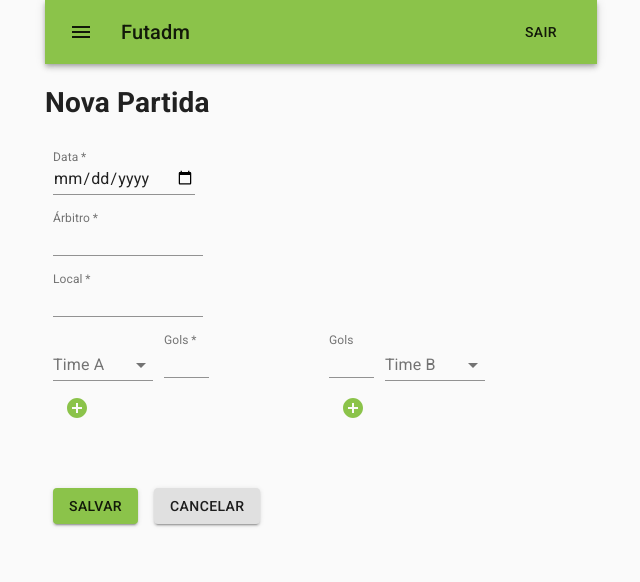
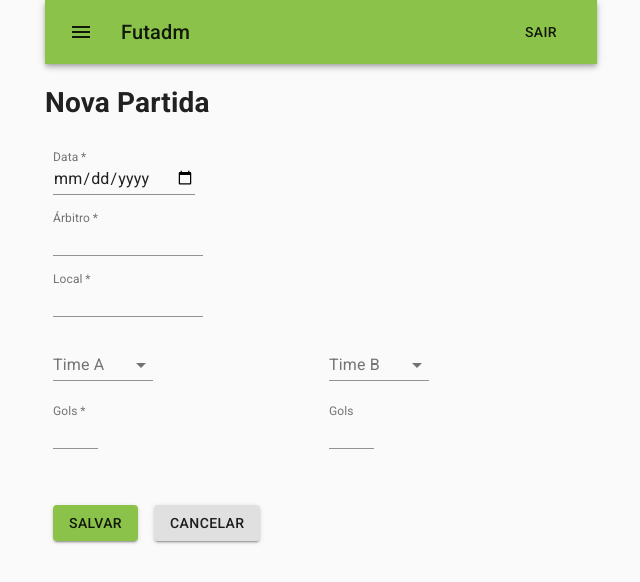
Before and after one commit to dsm-cefet-rj/trabalho-integrado-2020-1-grupo-5, a React (Create React App) app in the folder src/front-end/: page /partidas/1 in a window 1280 px wide. Shown: the top 582 px of the page, without its empty margins (319-959 px from the left). Built offline with nearby package versions, Linux system fonts and the light colour scheme; data requests are answered from the project's data file.

Commit message:
Ajustando times e colocando select dos jogadores no módulo Partida

```diff
--- a/src/front-end/src/components/adms/ListagemAdm.js
+++ b/src/front-end/src/components/adms/ListagemAdm.js
@@ -2,7 +2,6 @@ import React, {useEffect} from 'react';
 import {Link} from "react-router-dom";
 import {useSelector, useDispatch} from 'react-redux';
 import {deleteAdmServer, fetchAdms, selectAllAdms} from './AdmsSlice'
-import {makeStyles} from '@material-ui/core/styles';
 import Box from '@material-ui/core/Box';
 import IconButton from '@material-ui/core/IconButton';
 import AddCircleIcon from '@material-ui/icons/AddCircle';
--- a/src/front-end/src/components/partidas/FormPartida.js
+++ b/src/front-end/src/components/partidas/FormPartida.js
@@ -4,22 +4,35 @@ import {useDispatch, useSelector} from 'react-redux';
 import {yupResolver} from '@hookform/resolvers/yup';
 import {useForm, Controller} from "react-hook-form";
 import Button from '@material-ui/core/Button';
-import { makeStyles} from '@material-ui/core/styles';
+import {makeStyles} from '@material-ui/core/styles';
 import TextField from '@material-ui/core/TextField';
-import AddCircleIcon from '@material-ui/icons/AddCircle';
-import IconButton from '@material-ui/core/IconButton';
 import Grid from '@material-ui/core/Grid';
 import MenuItem from '@material-ui/core/MenuItem';
 import InputLabel from '@material-ui/core/InputLabel';
 import FormHelperText from '@material-ui/core/FormHelperText';
 import FormControl from '@material-ui/core/FormControl';
 import Select from '@material-ui/core/Select';
+import Input from '@material-ui/core/Input';
+import ListItemText from '@material-ui/core/ListItemText';
+import Checkbox from '@material-ui/core/Checkbox';
+import Chip from '@material-ui/core/Chip';
 
 import {addPartidaServer, updatePartidaServer, selectPartidasById} from './PartidasSlice'
 import {partidaSchema} from './PartidaSchema';
 import {selectAllJogadores, fetchJogadores} from '../jogadores/JogadoresSlice'
 import {selectAllTimes, fetchTimes} from '../times/TimesSlice'
 
+
+const ITEM_HEIGHT = 48;
+const ITEM_PADDING_TOP = 8;
+const MenuProps = {
+  PaperProps: {
+    style: {
+      maxHeight: ITEM_HEIGHT * 4.5 + ITEM_PADDING_TOP,
+      width: 250,
+    },
+  },
+};
 
 const useStyles = makeStyles((theme) => ({
     root: {
@@ -36,7 +49,18 @@ const useStyles = makeStyles((theme) => ({
          margin: theme.spacing(1),
       },
     },
-
+    chips: {
+        display: 'flex',
+        flexWrap: 'wrap',
+      },
+      chip: {
+        margin: 2,
+      },
+      formControl: {
+        //margin: theme.spacing(2),
+        //minWidth: 120,
+        //maxWidth: 300,
+      },
   }));
 
 
@@ -71,15 +95,16 @@ const useStyles = makeStyles((theme) => ({
 
     const [jogadoresTimeA, setJogadoresTimeA] = useState([]);
     const [jogadoresTimeB, setJogadoresTimeB] = useState([]);
+
     const jogadores = useSelector(selectAllJogadores);
     const times     = useSelector(selectAllTimes);
 
-    const addJogadorTimeA = () => {
-        setJogadoresTimeA(jogadoresTimeA => [...jogadoresTimeA, <AdicionaJogador jogadores={jogadores} />]);
+    const addJogadorTimeA = (event) => {
+        setJogadoresTimeA(event.target.value);
     };
 
-    const addJogadorTimeB = () => {
-        setJogadoresTimeB(jogadoresTimeB => [...jogadoresTimeB, <AdicionaJogador jogadores={jogadores} />]);
+    const addJogadorTimeB = (event) => {
+        setJogadoresTimeB(event.target.value);
     };
 
 
@@ -165,30 +190,30 @@ const useStyles = makeStyles((theme) => ({
                         <Grid container item xs={6} >
                             <Grid>
                                 <FormControl
-                                        className={classes.formControl}
-                                        error={Boolean(errors.id_time_A)}>
-                                    <InputLabel id="demo-simple-select-label">Time A</InputLabel>
+                                        //className={classes.formControl}
+                                        error={Boolean(errors.time_A)}>
+                                    <InputLabel>Time A</InputLabel>
                                     <Controller
                                     as={
-                                        <Select  >
+                                        <Select>
                                             {times.map((option) => (
-                                                <MenuItem key={option.id} value={option.id}>
+                                                <MenuItem key={option.id} value={option.nome}>
                                                     {option.nome}
                                                 </MenuItem>
                                             ))}
                                         </Select>
                                     }
                                     style = {{width: 100}}
-                                    name="id_time_A"
+                                    InputLabelProps={{ shrink: true }}
+                                    name="time_A"
                                     control={control}
-                                    defaultValue={partidaOnLoad.id_time_A}
+                                    defaultValue={partidaOnLoad.id == null ? '' : partidaOnLoad.time_A}
                                     />
                                     <FormHelperText>
-                                    {errors.id_time_A?.message}
+                                    {errors.time_A?.message}
                                     </FormHelperText>
                                 </FormControl>
-
-                                &nbsp;&nbsp;&nbsp;
+                                <br/><br/>
                                 <TextField
                                     id="gols_time_A"
                                     label="Gols"
@@ -209,23 +234,74 @@ const useStyles = makeStyles((theme) => ({
                                     required
                                 />
                             </Grid>
-                            <br/><br/>
+                           {/*
                             <Grid container>
-                                {jogadoresTimeA.map((item, i) => (<Grid key={i}>{item}</Grid>))}
-                            </Grid>
-
-                            <Grid>
-                                <IconButton
-                                    id="adiciona_jogador_A"
-                                    name="adiciona_jogador_A"
-                                    onClick={() => {addJogadorTimeA()}} >
-                                        <AddCircleIcon color='primary'/>
-                                </IconButton>
-                            </Grid>
+                                <FormControl className={classes.formControl}>
+                                    <InputLabel>Jogadores</InputLabel>
+                                    <br/>
+                                    <Controller
+                                        control={control}
+                                        name="jogador_time_A"
+                                        style = {{width: 150}}
+                                        defaultValue={[]}
+                                        render={({ onChange, value }) => {
+                                            console.log(value);
+                                            return (
+                                                <TextField
+                                                    //classes={{ root: classes.root }}
+                                                    select
+                                                    SelectProps={{
+                                                        multiple: true,
+                                                        value: value,
+                                                        renderValue: (selected) =>
+                                                            <div className={classes.chips}>
+                                                                {selected.map((value) => (
+                                                                    <Chip key={value} label={value} className={classes.chip} />))}
+                                                            </div>,
+                                                        onChange: onChange
+                                                    }}
+                                                >
+                                                    {jogadores.map((jogador) => (
+                                                        <MenuItem key={jogador.id} value={jogador.nome}>
+                                                            <Checkbox checked={jogadoresTimeA.includes(jogador.nome)} />
+                                                            <ListItemText primary={jogador.nome} />
+                                                        </MenuItem>
+                                                    ))}
+                                                </TextField>
+                                            );
+                                        }}
+                                    />
+                                </FormControl>
+                            </Grid>*/}
                         </Grid>
 
                         <Grid container item xs={6}>
                             <Grid >
+                            <FormControl
+                                        //className={classes.formControl}
+                                        error={Boolean(errors.time_B)}>
+                                    <InputLabel>Time B</InputLabel>
+                                    <Controller
+                                    as={
+                                        <Select  >
+                                            {times.map((option) => (
+                                                <MenuItem key={option.id} value={option.nome}>
+                                                    {option.nome}
+                                                </MenuItem>
+                                            ))}
+                                        </Select>
+                                    }
+                                    style = {{width: 100}}
+                                    InputLabelProps={{ shrink: true }}
+                                    name="time_B"
+                                    control={control}
+                                    defaultValue={partidaOnLoad.id == null ? '' : partidaOnLoad.time_B}
+                                    />
+                                    <FormHelperText>
+                                    {errors.time_B?.message}
+                                    </FormHelperText>
+                                </FormControl>
+                                <br/><br/>
                                 <TextField
                                     id="gols_time_B"
                                     label="Gols"
@@ -244,47 +320,41 @@ const useStyles = makeStyles((theme) => ({
                                     InputLabelProps={{ shrink: true }}
                                     style = {{width: 45}}
                                 />
-                                 &nbsp;&nbsp;&nbsp;
-                                 <FormControl
-                                        className={classes.formControl}
-                                        error={Boolean(errors.id_time_B)}>
-                                    <InputLabel id="demo-simple-select-label">Time B</InputLabel>
-                                    <Controller
-                                    as={
-                                        <Select  >
-                                            {times.map((option) => (
-                                                <MenuItem key={option.id} value={option.id}>
-                                                    {option.nome}
+                            </Grid>
+                            {/*
+                            <Grid container >
+                                <FormControl className={classes.formControl}>
+                                    <InputLabel>Jogadores</InputLabel>
+
+                                    <Select
+                                        id="jogador_time_B"
+                                        name="jogador_time_B"
+                                        multiple
+                                        defaultValue={jogadoresTimeB}
+                                        onChange={addJogadorTimeB}
+                                        control={control}
+                                        input={<Input />}
+                                        renderValue={(selected) => (
+                                            <div className={classes.chips}>
+                                                {selected.map((value) => (
+                                                    <Chip key={value} label={value} className={classes.chip} />
+                                                ))}
+                                            </div>
+                                        )}
+                                        MenuProps={MenuProps}
+                                        style = {{width: 150}}
+                                    >
+                                        {jogadores.map((jogador) => (
+                                            <MenuItem key={jogador.id} value={jogador.nome} >
+                                                <Checkbox checked={jogadoresTimeB.indexOf(jogador.nome) > -1} />
+                                                <ListItemText primary={jogador.nome} />
                                             </MenuItem>
                                         ))}
                                     </Select>
-                                    }
-                                    style = {{width: 100}}
-                                    name="id_time_B"
-                                    control={control}
-                                    defaultValue={partidaOnLoad.id_time_B}
-                                    />
-                                    <FormHelperText>
-                                    {errors.id_time_B?.message}
-                                    </FormHelperText>
                                 </FormControl>
-                            </Grid>
-                            <br/><br/>
-                            <Grid container>
-                                {jogadoresTimeB.map((item, i) => (<Grid key={i}>{item}</Grid>))}
-                            </Grid>
-
-                            <Grid container>
-                                <IconButton
-                                    id="adiciona_jogador_B"
-                                    name="adiciona_jogador_B"
-                                    onClick={() => {addJogadorTimeB()}} >
-                                        <AddCircleIcon color='primary'/>
-                                </IconButton>
+                            </Grid>*/}
                         </Grid>
                     </Grid>
-                    </Grid>
-
                      <br/><br/>
 
                     <Button type="submit" id="salva_partida" name="btn_salvar_jogador" variant="contained" color="primary">Salvar</Button>
@@ -294,38 +364,4 @@ const useStyles = makeStyles((theme) => ({
         );
 }
 
-
-function AdicionaJogador(props) {
-    return( <>
-                <TextField
-                    id="jogador"
-                    label="Jogador"
-                    name="jogador"
-                    style = {{width: 100}}
-                    select
-                    InputLabelProps={{ shrink: true }}
-                    size="small">
-                    {props.jogadores.map((option) => (
-                        <MenuItem key={option.id} value={option.id}>
-                        {option.nome}
-                        </MenuItem>
-                    ))}
-                </TextField>
-                &nbsp;&nbsp;&nbsp;&nbsp;&nbsp;
-                <TextField
-                    id="gols_jogador"
-                    label="Gols"
-                    name="gols_jogador"
-                    type="number"
-                    style = {{width: 35}}
-                    InputLabelProps={{ shrink: true }}
-                    size="small"
-
-
-                />
-                <br/><br/>
-            </>
-    );
-}
-
 export default FormPartida
--- a/src/front-end/src/components/partidas/LinhaPartida.js
+++ b/src/front-end/src/components/partidas/LinhaPartida.js
@@ -52,14 +52,14 @@ function LinhaPartida(props) {
                     <ListItemText secondary={new Date(props.partida.data).toLocaleDateString()}/>
               </Grid>
               <Grid direction="column" item xs={4} container alignItems="center" >
-                  <ListItemText secondary={props.partida.id_time_A}/>
+                  <ListItemText secondary={props.partida.time_A}/>
               </Grid>
               <Grid direction="column" item xs={4} container alignItems="center">
                   <ListItemText>{props.partida.gols_time_A} X {props.partida.gols_time_B}</ListItemText>
               </Grid>
               <Grid direction="column" item xs={4} container alignItems="center">
 
-                  <ListItemText secondary={props.partida.id_time_B}/>
+                  <ListItemText secondary={props.partida.time_B}/>
               </Grid>
             </Grid>
           </ListItem>
--- a/src/front-end/src/components/partidas/ListagemPartida.js
+++ b/src/front-end/src/components/partidas/ListagemPartida.js
@@ -5,24 +5,9 @@ import IconButton from '@material-ui/core/IconButton';
 import Box from '@material-ui/core/Box';
 import { makeStyles } from '@material-ui/core/styles';
 import AddCircleIcon from '@material-ui/icons/AddCircle';
-import TextField from '@material-ui/core/TextField';
-import SearchIcon from '@material-ui/icons/Search';
-import Grid from '@material-ui/core/Grid';
 
 import {deletePartidaServer, fetchPartidas, selectAllPartidas} from './PartidasSlice'
 import TabelaPartidas from './TabelaPartidas'
-
-
-const useStyles = makeStyles((theme) => ({
-    margin: {
-      margin: theme.spacing(1),
-    },
-    image: {
-      width: 40,
-      height: "auto"
-    }
-  }));
-
 
 /**
  * @module partidas/ListagemPartida
@@ -39,7 +24,6 @@ function ListagemPartida() {
     const status = useSelector(state => state.partidas.status);
     const error = useSelector(state => state.partidas.error);
     const dispatch = useDispatch();
-    const classes = useStyles();
 
     function handleClickExcluirPartida(id){
       dispatch(deletePartidaServer(id));
@@ -68,16 +52,6 @@ function ListagemPartida() {
               <Box display="flex" justifyContent="flex-start" >
                 <Box>
                   <div id="lbl_titulo_pagina"><h1>Partidas</h1></div>
-                  {/*<div className={classes.root}>
-                    <Grid container spacing={1} alignItems="flex-end">
-                      <Grid item>
-                        <SearchIcon />
-                      </Grid>
-                      <Grid item>
-                        <TextField type="date" id="procura_data_partida" label="Data" InputLabelProps={{ shrink: true }}/>
-                      </Grid>
-                      </Grid>
-                    </div>*/}
                 </Box>
               </Box>
 
--- a/src/front-end/src/components/partidas/PartidaSchema.js
+++ b/src/front-end/src/components/partidas/PartidaSchema.js
@@ -1,4 +1,4 @@
-import {string, object, number, setLocale, date} from 'yup';
+import {string, object, number, setLocale, date, array} from 'yup';
 import { ptForm } from 'yup-locale-pt';
 setLocale(ptForm)
 
@@ -19,9 +19,17 @@ export let partidaSchema = object().shape(
             .required(),
         arbitro: string().required().max(50),
         local: string().required().max(50),
-        id_time_A: string().required(),
+        time_A: string().required(),
         gols_time_A: number().required().min(0).max(99).typeError('O campo é obrigatório.'),
-        id_time_B: string().required(),
+        time_B: string().required(),
         gols_time_B: number().required().min(0).max(99).typeError('O campo é obrigatório.'),
+        /*jogador_time_A: array().of(
+            string().required(),
+        )
+            .required(),
+        jogador_time_B: array().of(
+            string().required(),
+        )
+            .required()*/
     }
 )
```
Also changed, not shown: 2 other files (tests, documents, lock files or other folders). Lines whose indentation alone changed are shown as unchanged.
